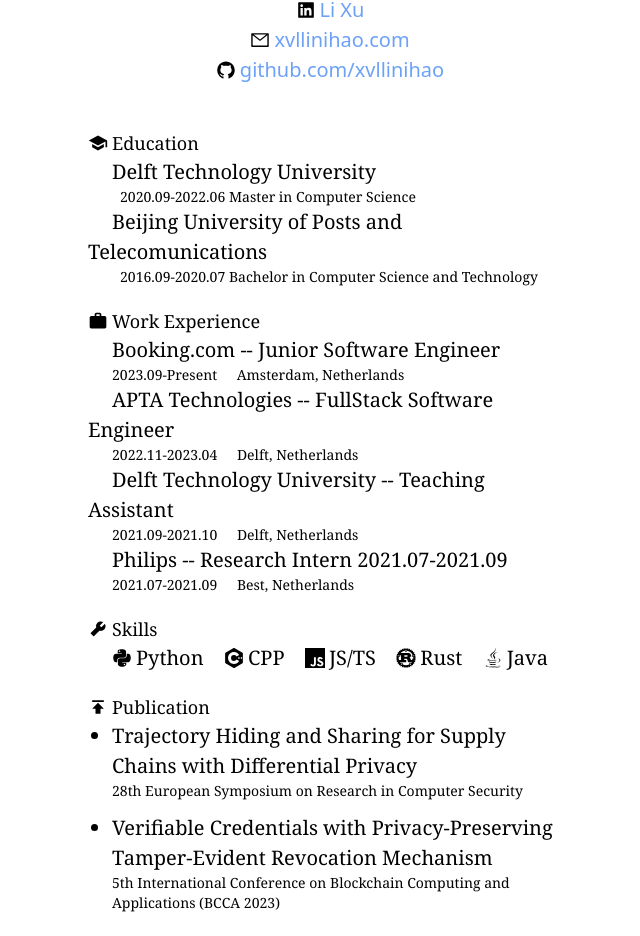
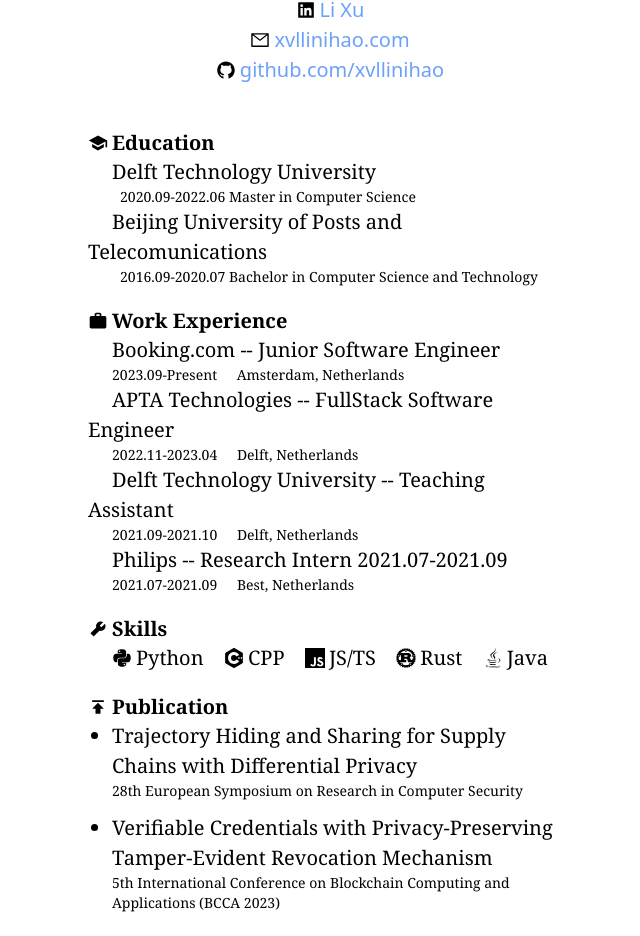
Before and after one commit to xvllinihao/xvllinihao.github.io, a Next.js app: page /Resume in a window 1280 px wide. Shown: the part 215-1151 px from the top of the page, without its empty margins (310-950 px from the left). Built offline with nearby package versions, Linux system fonts and the light colour scheme.

Commit message:
change font weight for the resume page

```diff
--- a/app/Resume/page.tsx
+++ b/app/Resume/page.tsx
@@ -16,7 +16,7 @@ export default function Resume() {
         <div className="pl-12 pr-12 pb-5 pt-5">
           <div className="text-center flex items-center">
             <MdSchool className="mr-1" />
-            <h1 className="font-serif text-lg">
+            <h1 className="font-serif text-xl font-bold">
               Education
               <br />
             </h1>
@@ -39,7 +39,7 @@ export default function Resume() {
         <div className="pl-12 pr-12 pb-5">
           <div className="text-center flex items-center">
             <MdWork className="mr-1" />
-            <h1 className="font-serif text-lg">Work Experience</h1>
+            <h1 className="font-serif text-xl font-bold">Work Experience</h1>
           </div>
           <div className="flex flex-col">
             <div className="flex flex-col indent-6">
@@ -79,7 +79,7 @@ export default function Resume() {
         <div className="pl-12 pr-12 pb-5">
           <div className="text-center flex items-center">
             <AiFillTool className="mr-1" />
-            <h1 className="font-serif text-lg">Skills</h1>
+            <h1 className="font-serif text-xl font-bold">Skills</h1>
           </div>
           <div className="flex flex-row justify-between pl-6 pr-6">
             <div className="text-center flex items-center">
@@ -107,7 +107,7 @@ export default function Resume() {
         <div className="pl-12 pr-12 pb-5 flex flex-col">
         <div className="text-center flex items-center">
                 <MdPublish className="mr-1" />
-                <h1 className="font-serif text-lg">Publication</h1>
+                <h1 className="font-serif text-xl font-bold">Publication</h1>
               </div>
           <ul className="list-disc ml-6">
             <li>
@@ -138,7 +138,7 @@ export default function Resume() {
         <div className="pl-12 pr-12 pb-5">
           <div className="text-center flex items-center">
             <MdLanguage className="mr-1" />
-            <h1 className="font-serif text-lg">Language</h1>
+            <h1 className="font-serif text-xl font-bold">Language</h1>
           </div>
           <div className="flex flex-col justify-between">
             <div className="flex items-center">
```
